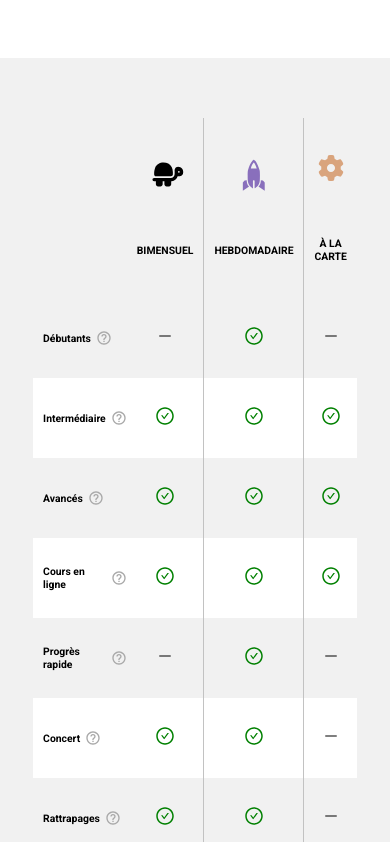
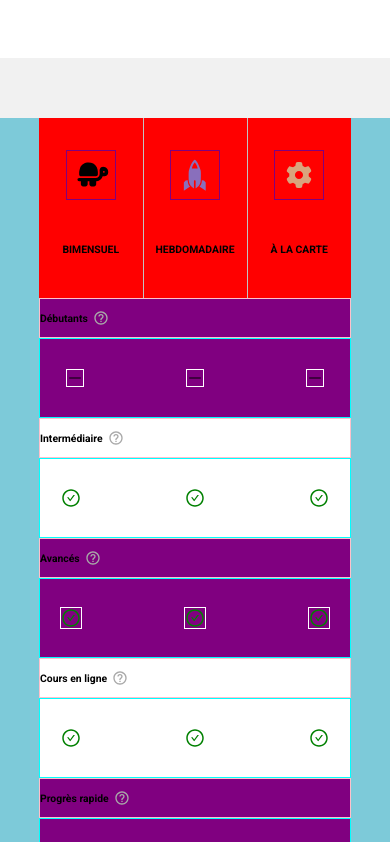
Before and after one commit to Cap0n3/VoiceUp, a React (Create React App) app: page /tarifs in a window 390 px wide. Shown: the part 2542-3384 px from the top of the page. Built offline with nearby package versions, Linux system fonts and the light colour scheme.

Commit message:
First commit

```diff
--- a/src/components/CompTable/CompTable.js
+++ b/src/components/CompTable/CompTable.js
@@ -8,6 +8,9 @@ import {
     HeadCell,
     IconWrapper,
     Cell,
+    EmptyCell,
+    DivCellsWrapper,
+    MobileDivCell,
     InfoWrapper
  } from "./CompTable.style";
 import Turtle from "../../assets/icons/myIcons/turtle_icon";
@@ -18,11 +21,13 @@ import { AiOutlineCheckCircle, AiOutlineMinus } from "react-icons/ai";
 import Tooltip from "../Tooltip/Tooltip";
 import { VoiceUpColors } from "../../colors";
 import { LangContext } from "../../App";
+import useWindowSize from "../../hooks/useWindowSize";
 
 const CompTable = ({isActive, tableData, iconColors}) => {
     const {language} = useContext(LangContext);
     const [tableHeight, setTableHeight] = useState(0);
     const tableRef = useRef(null);
+    const windowSize = useWindowSize();
 
     useEffect(() => {
         if(tableRef.current != null) {
@@ -35,7 +40,7 @@ const CompTable = ({isActive, tableData, iconColors}) => {
             <Table className={isActive} ref={tableRef}>
                     <Thead>
                         <Row rowHeight="180px">
-                            <td className="empty"></td>
+                            <EmptyCell />
                             <HeadCell>
                                 <IconWrapper>
                                     <Turtle fill={iconColors[0]} size="32"/>
@@ -59,13 +64,18 @@ const CompTable = ({isActive, tableData, iconColors}) => {
                     <Tbody>
                         {tableData.map((data, index) =>
                             <Row key={index} alt={(index % 2 !== 0) ? "true" : ""}>
-                                <HeadCell textAlign="left" style={{paddingLeft: "10px"}}>
+                                <HeadCell textAlign="left" style={windowSize.innerWidth <=1024 ? {paddingLeft: "0px"} : {paddingLeft: "10px"}} colSpan={windowSize.innerWidth <=1024 ? "4" : ""}>
                                     <InfoWrapper>
                                         <span>{(language === "FR") ? data.titleFR : data.titleEN}</span>
                                         <Tooltip content={(language === "FR") ? data.descriptionFR : data.descriptionEN} place="right" size={data.tooltipSize} boxStyle={{fontColor: "white", bgColor: "#666"}}>
                                             <BiHelpCircle fill={VoiceUpColors.grey} style={{marginTop: "3px"}} />
                                         </Tooltip>
                                     </InfoWrapper>
+                                    <DivCellsWrapper style={{ display: "flex", justifyContent: "center", gap: "33%"}}>
+                                        <MobileDivCell>{data.biAdult ? <AiOutlineCheckCircle size="20" fill="green" /> : <AiOutlineMinus />}</MobileDivCell>
+                                        <MobileDivCell>{data.biAdult ? <AiOutlineCheckCircle size="20" fill="green" /> : <AiOutlineMinus />}</MobileDivCell>
+                                        <MobileDivCell>{data.onDemand ? <AiOutlineCheckCircle size="20" fill="green" /> : <AiOutlineMinus />}</MobileDivCell>
+                                    </DivCellsWrapper>
                                 </HeadCell>
                                 <Cell>{data.biAdult ? <AiOutlineCheckCircle size="20" fill="green" /> : <AiOutlineMinus />}</Cell>
                                 <Cell cellBorder="true">{data.weeklyAdult ? <AiOutlineCheckCircle size="20" fill="green" /> : <AiOutlineMinus />}</Cell>
@@ -73,6 +83,25 @@ const CompTable = ({isActive, tableData, iconColors}) => {
                             </Row>
                         )}
                     </Tbody>
+                    {/* <Tbody>
+                        {tableData.map((data, index) =>
+                                <Row key={index} alt={(index % 2 !== 0) ? "true" : ""}>
+                                    <HeadCell textAlign="left" style={{paddingLeft: "10px"}} colSpan="4">
+                                        <InfoWrapper>
+                                            <span>{(language === "FR") ? data.titleFR : data.titleEN}</span>
+                                            <Tooltip content={(language === "FR") ? data.descriptionFR : data.descriptionEN} place="right" size={data.tooltipSize} boxStyle={{fontColor: "white", bgColor: "#666"}}>
+                                                <BiHelpCircle fill={VoiceUpColors.grey} style={{marginTop: "3px"}} />
+                                            </Tooltip>
+                                        </InfoWrapper>
+                                        <div style={{ display: "flex", justifyContent: "center", gap: "33%"}}>
+                                            <div>{data.biAdult ? <AiOutlineCheckCircle size="20" fill="green" /> : <AiOutlineMinus />}</div>
+                                            <div>{data.biAdult ? <AiOutlineCheckCircle size="20" fill="green" /> : <AiOutlineMinus />}</div>
+                                            <div><Cell>{data.onDemand ? <AiOutlineCheckCircle size="20" fill="green" /> : <AiOutlineMinus />}</Cell></div>
+                                        </div>
+                                    </HeadCell>
+                                </Row>
+                        )}
+                    </Tbody> */}
                 </Table>
         </TableWrapper>
     );
--- a/src/components/CompTable/CompTable.style.js
+++ b/src/components/CompTable/CompTable.style.js
@@ -2,7 +2,7 @@ import styled from "styled-components";
 import { VoiceUpColors } from "../../colors";
 import { FONT_SIZES } from "../../globalVars";
 
-const DEBUG = false;
+const DEBUG = true;
 
 const mobileFontSize = "0.65em"
 
@@ -73,6 +73,16 @@ export const HeadCell = styled.th`
             font-size: ${FONT_SIZES.XS_ftSizeMD};
         }
     }
+
+    @media screen and (max-width: 1024px) {
+        width: 33%;
+    }
+`;
+
+export const EmptyCell = styled.td`
+    @media screen and (max-width: 1024px) {
+        display: none;
+    }
 `;
 
 export const IconWrapper = styled.div`
@@ -87,6 +97,34 @@ export const Cell = styled.td`
     border-right: ${({cellBorder}) => (cellBorder ? `1px solid ${VoiceUpColors.altGrey}` :  "none")};
     text-align: center;
     vertical-align: center;
+
+    @media screen and (max-width: 1024px) {
+        display: none;
+    }
+`;
+
+export const DivCellsWrapper = styled.div`
+    display: none;
+
+    @media screen and (max-width: 1024px) {
+        display: flex;
+        justify-content: center;
+        align-items: center;
+        gap: 0;
+        height: 80px;
+        width: 100%;
+        ${DEBUG ? "border: 1px solid cyan;" : ""}
+    }
+`;
+
+export const MobileDivCell =styled.div`
+    display: none;
+
+    @media screen and (max-width: 1024px) {
+        display: flex;
+        ${DEBUG ? "border: 1px solid white;" : ""}
+
+    }
 `;
 
 export const InfoWrapper = styled.div`
```
